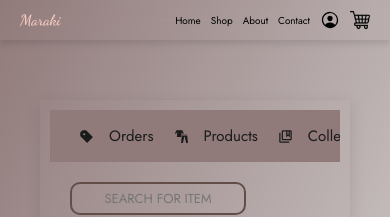
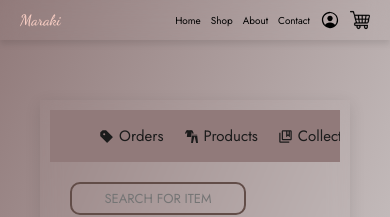
Before and after one commit to Eyu16/Fashion-Website, a React (Vite) app: page /account/product-admin in a window 390 px wide. Shown: the top 217 px of the page. Built offline with nearby package versions, Linux system fonts and the light colour scheme.

Commit message:
list gap

```diff
--- a/src/pages/Admin/account.module.css
+++ b/src/pages/Admin/account.module.css
@@ -508,6 +508,9 @@
     padding-left: 10rem;
     gap: 2rem;
   }
+  .list {
+    gap: 0.5rem;
+  }
 }
 
 @media (max-width: 29em) {
```
